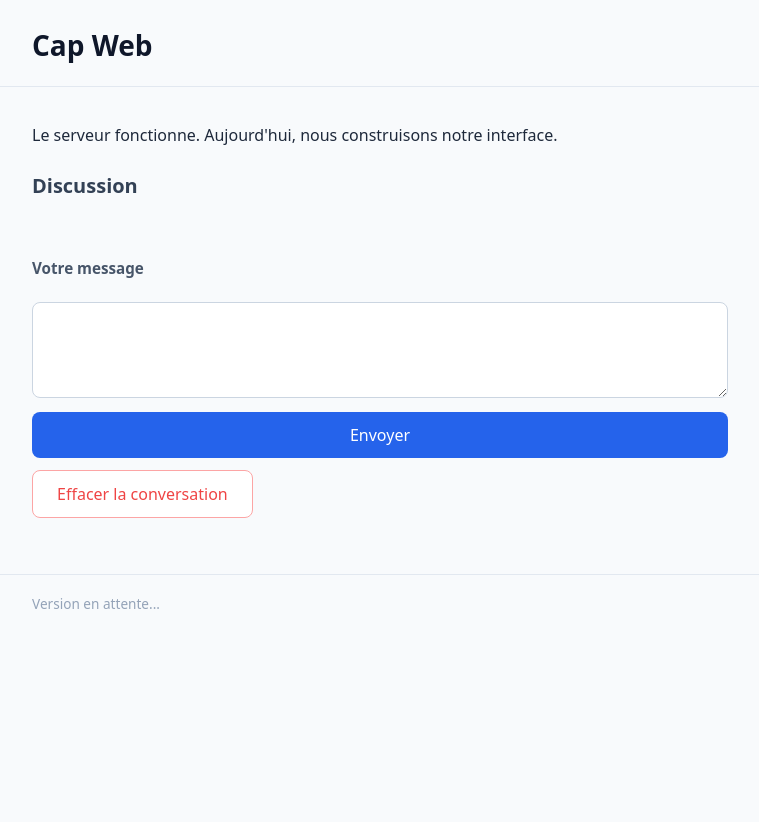
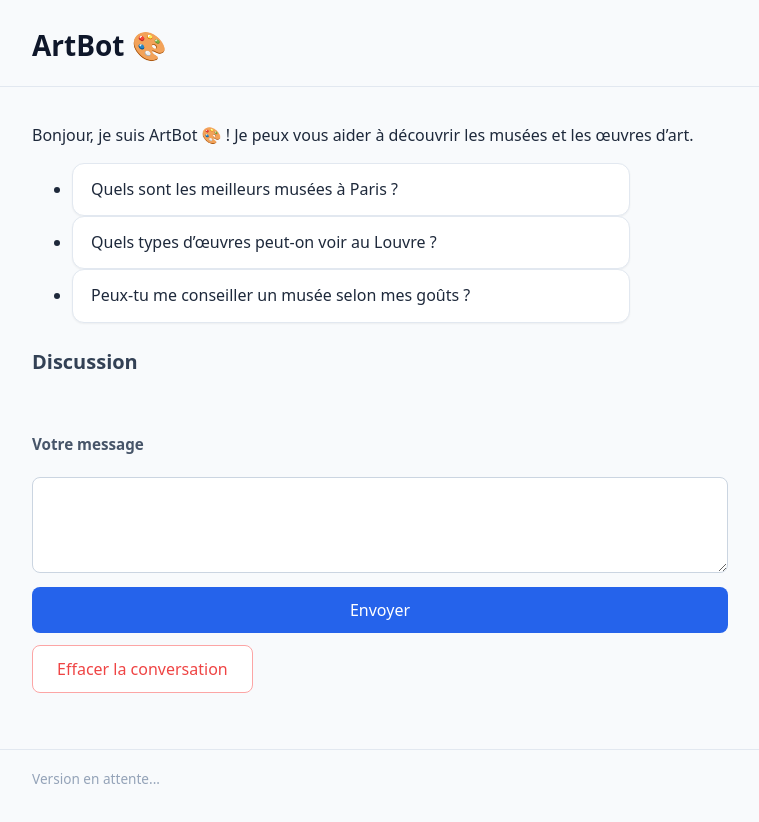
Before and after one commit to capweb-2026/capweb-c1, a website with bundled scripts: page public/index.html in a window 1280 px wide. Shown: the whole page, without its empty margins (260-1019 px from the left). Before the commit the page ends 800 px from the top, so only its background shows below. Built offline with nearby package versions, Linux system fonts and the light colour scheme; files whose address does not match are found by name.

Commit message:
feat: identité ArtBot

```diff
--- a/public/index.html
+++ b/public/index.html
@@ -8,10 +8,15 @@
 </head>
 <body>
   <header>
-    <h1>Cap Web</h1>
+    <h1 id="persona">ArtBot 🎨</h1>
   </header>
   <main>
-    <p>Le serveur fonctionne. Aujourd'hui, nous construisons notre interface.</p>
+    <p id="accueil">Bonjour, je suis ArtBot 🎨 ! Je peux vous aider à découvrir les musées et les œuvres d’art.</p>
+    <ul id="suggestions" aria-label="Suggestions">
+      <li>Quels sont les meilleurs musées à Paris ?</li>
+      <li>Quels types d’œuvres peut-on voir au Louvre ?</li>
+      <li>Peux-tu me conseiller un musée selon mes goûts ?</li>
+    </ul>
     <p id="status" role="status"></p>
     <section aria-labelledby="titre-chat">
       <h2 id="titre-chat">Discussion</h2>
--- a/public/js/app.js
+++ b/public/js/app.js
@@ -1,5 +1,5 @@
 import { validateMessage, replyTo } from './brain.js';
-import { renderMessages } from './view.js';
+import { renderMessages, renderPersona } from './view.js';
 
 const formulaire = document.querySelector('#chat-form');
 const champ = document.querySelector('#message');
@@ -66,7 +66,8 @@ formulaire?.addEventListener('submit', (event) => {
     currentLang = 'fr';
   }
 
-  const botReply = replyTo(userText, historique.length, currentLang);
+  const baseReply = replyTo(userText, historique.length, currentLang);
+  const botReply = typeof baseReply === 'string' && baseReply.includes('ArtBot') ? baseReply : `${baseReply} — ArtBot`;
 
   historique.push({ role: 'user', text: userText });
   historique.push({ role: 'assistant', text: botReply });
@@ -99,4 +100,5 @@ fetch('/version.json', { headers: { accept: 'application/json' } })
   .catch(() => {});
 
 // Chargement initial au démarrage
+renderPersona();
 chargerHistorique();
--- a/public/js/brain.js
+++ b/public/js/brain.js
@@ -290,3 +290,11 @@ export function replyTo(message, historyCount = 0, lang = 'fr') {
     ? 'I am your Paris museums guide. Ask a question by category (antiquities, war, modern art) or museum (Louvre, Rodin, Cluny...) or type /aide.'
     : 'Je suis votre guide des musées à Paris. Posez une question par catégorie (antiquités, guerre, art moderne, impressionnisme) ou par musée (Louvre, Rodin, Cluny...) ou tapez /aide.';
 }
+
+export function getResponse(question) {
+  const base = replyTo(question);
+  if (typeof base === 'string' && base.includes('ArtBot')) {
+    return base;
+  }
+  return `${base} — ArtBot`;
+}
--- a/public/js/view.js
+++ b/public/js/view.js
@@ -1,8 +1,37 @@
+const PERSONA_NOM = 'ArtBot';
+const PERSONA_EMOJI = '🎨';
+const PERSONA_ACCUEIL = 'Bonjour, je suis ArtBot 🎨 ! Je peux vous aider à découvrir les musées et les œuvres d’art.';
+const PERSONA_SUGGESTIONS = [
+  'Quels sont les meilleurs musées à Paris ?',
+  'Quels types d’œuvres peut-on voir au Louvre ?',
+  'Peux-tu me conseiller un musée selon mes goûts ?'
+];
+
+export function renderPersona() {
+  const titre = document.querySelector('#persona');
+  if (titre) {
+    titre.textContent = `${PERSONA_NOM} ${PERSONA_EMOJI}`;
+  }
+  const accueil = document.querySelector('#accueil');
+  if (accueil) {
+    accueil.textContent = PERSONA_ACCUEIL;
+  }
+  const liste = document.querySelector('#suggestions');
+  if (liste) {
+    const lignes = PERSONA_SUGGESTIONS.map((texte) => {
+      const li = document.createElement('li');
+      li.textContent = texte;
+      return li;
+    });
+    liste.replaceChildren(...lignes);
+  }
+}
+
 export function renderMessages(messages, container) {
   if (!container) return;
   const lignes = messages.map((msg) => {
     const li = document.createElement('li');
-    const label = msg.role === 'user' ? 'Vous : ' : 'Cap Web : ';
+    const label = msg.role === 'user' ? 'Vous : ' : 'ArtBot : ';
     li.textContent = label + msg.text;
     if (msg.role) {
       li.dataset.role = msg.role;
```
Also changed, not shown: public/js/persona.js (added, +22 -0 lines).
